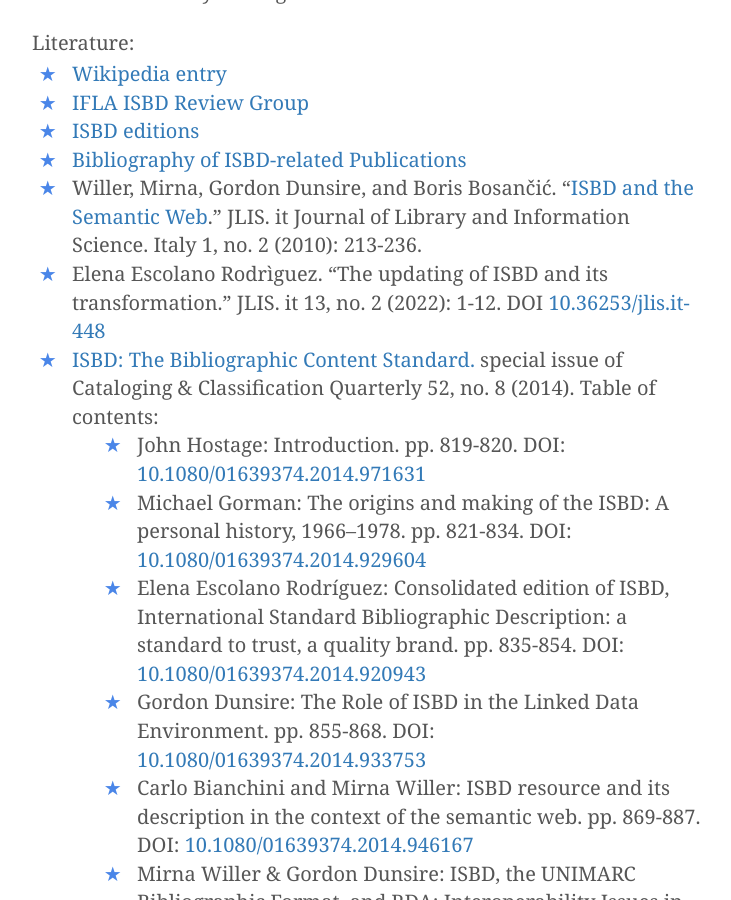
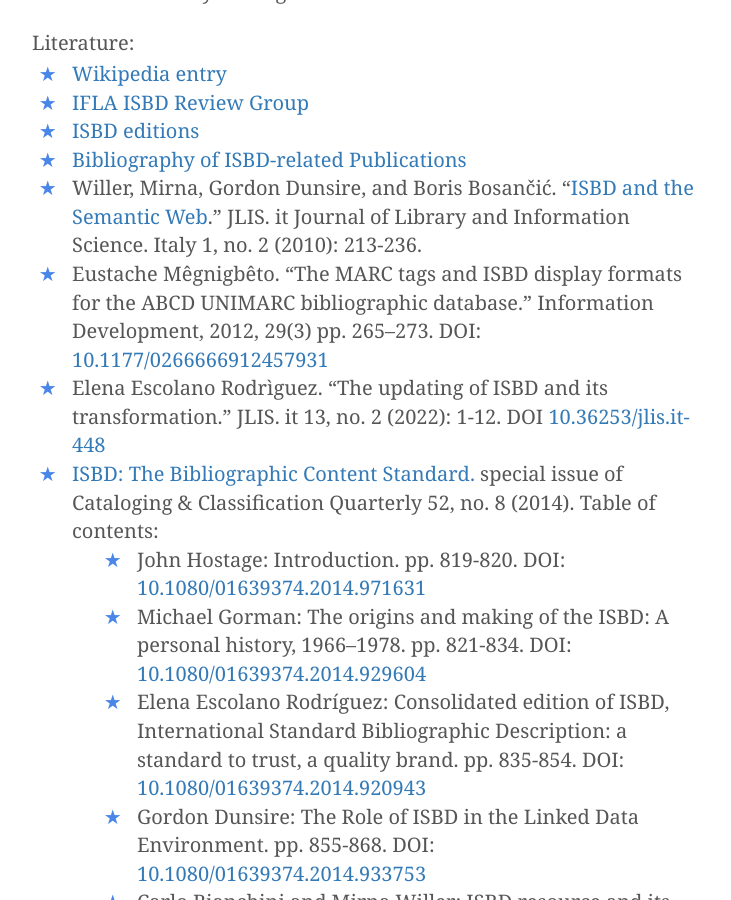
Before and after one commit to pkiraly/pkiraly.github.io, a Jekyll site: the page built from topics.md, in a window 1280 px wide and 900 px high, scrolled down 12368 px. Shown: the whole window, without its empty margins (283-1014 px from the left). Built offline with Jekyll 4.4.1, drawn with Linux system fonts in a browser that asks for light colours; nearby versions of some CDN libraries; some web fonts are replaced; comment, search, counter and statistics services are not loaded.

Commit message:
Improve ISBD

```diff
--- a/topics.md
+++ b/topics.md
@@ -241,6 +241,7 @@
 * [ISBD editions](https://www.ifla.org/g/isbd-rg/isbd-editions/)
 * [Bibliography of ISBD-related Publications](https://www.ifla.org/g/isbd-rg/bibliography-of-isbd-related-publications/)
 * Willer, Mirna, Gordon Dunsire, and Boris Bosančić. "[ISBD and the Semantic Web](https://www.torrossa.com/en/resources/an/4382663)." JLIS. it Journal of Library and Information Science. Italy 1, no. 2 (2010): 213-236.
+* Eustache Mêgnigbêto. "The MARC tags and ISBD display formats for the ABCD UNIMARC bibliographic database." Information Development, 2012, 29(3) pp. 265–273. DOI: [10.1177/0266666912457931](https://doi.org/10.1177/0266666912457931)
 * Elena Escolano Rodrìguez. "The updating of ISBD and its transformation." JLIS. it 13, no. 2 (2022): 1-12. DOI [10.36253/jlis.it-448](https://doi.org/10.36253/jlis.it-448)
 * [ISBD: The Bibliographic Content Standard.](https://www.tandfonline.com/toc/wccq20/52/8) special issue of Cataloging & Classification Quarterly 52, no. 8 (2014). Table of contents:
   * John Hostage: Introduction. pp. 819-820. DOI: [10.1080/01639374.2014.971631](https://doi.org/10.1080/01639374.2014.971631)
```
